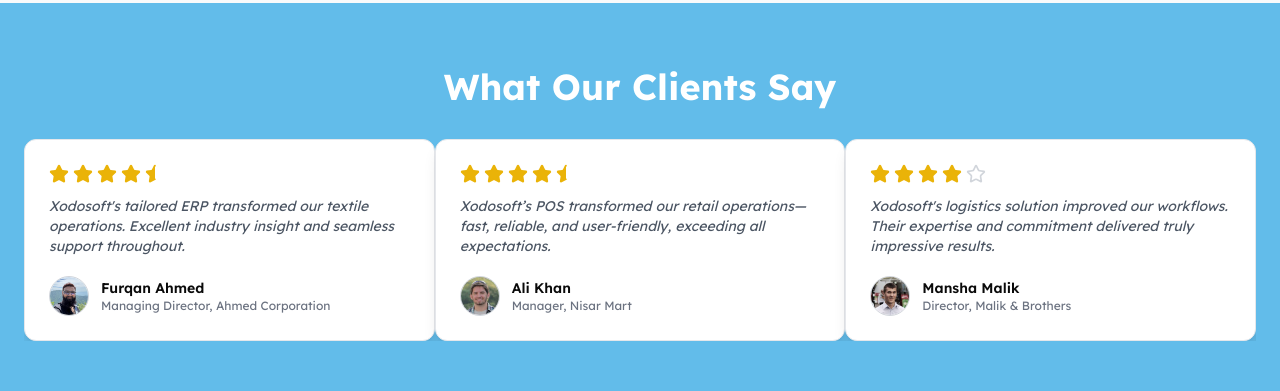
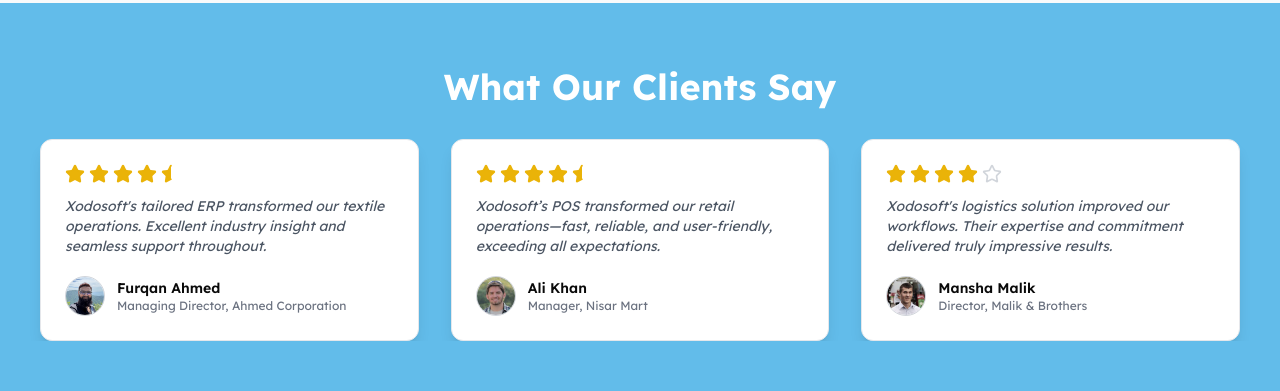
Before and after one commit to xodosoft/xodosoft, a Next.js app: page / in a window 1280 px wide. Shown: the part 5020-5411 px from the top of the page. Built offline with nearby package versions, Linux system fonts and the light colour scheme; no server answers; the database is empty.

Commit message:
Update testimonial.tsx

```diff
--- a/src/components/testimonial.tsx
+++ b/src/components/testimonial.tsx
@@ -117,7 +117,7 @@
                             whileInView={{ opacity: 1, scale: 1 }}
                             transition={{ duration: 0.5, delay: i * 0.1 }}
                             viewport={{ once: true }}
-                            className="flex-none w-full sm:w-1/2 lg:w-1/3 flex gap-x-4 pointer-events-none" // Add `flex` here
+                            className="flex-none w-full sm:w-1/2 lg:w-1/3 flex px-4 pointer-events-none" // Add `flex` here
                         >
                             <div className="bg-white dark:bg-gray-800 shadow-lg rounded-xl p-6 text-left border border-gray-200 dark:border-gray-700 flex-1 flex flex-col"> {/* Add `flex-1` and `flex-col` here */}
                                 <Rating rating={testimonial.rating} />
```
